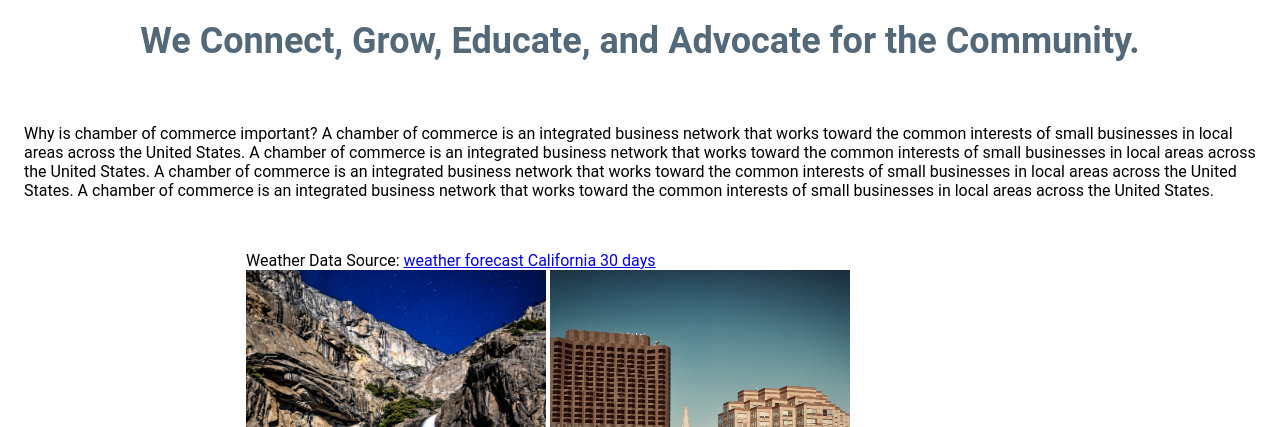
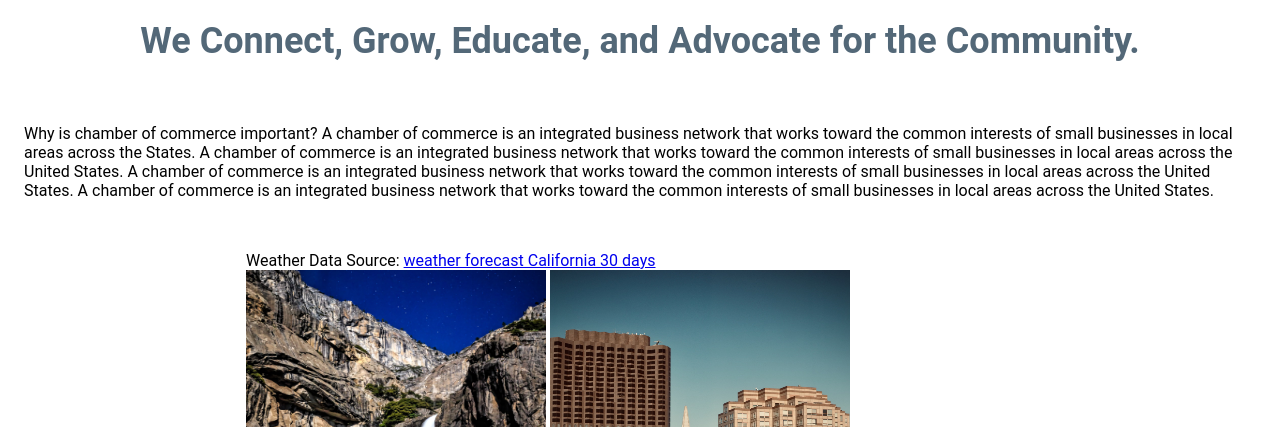
Before and after one commit to stephaniepenac02/wdd230, a plain HTML site: page w06/index6.html in a window 1280 px wide. Shown: the part 774-1201 px from the top of the page. Drawn offline with Linux system fonts and the light colour scheme; a script that the page names is missing.

Commit message:
week6final

```diff
--- a/w06/index6.html
+++ b/w06/index6.html
@@ -52,7 +52,7 @@
 
            <p>Why is chamber of commerce important?
             A chamber of commerce is an integrated business network that works toward the common interests of small businesses in local areas
-            across the United States.  A chamber of commerce is an integrated business network that works toward the common interests of small businesses in local areas
+            across the  States.  A chamber of commerce is an integrated business network that works toward the common interests of small businesses in local areas
             across the United States. A chamber of commerce is an integrated business network that works toward the common interests of small businesses in local areas
             across the United States. A chamber of commerce is an integrated business network that works toward the common interests of small businesses in local areas
             across the United States.
```
